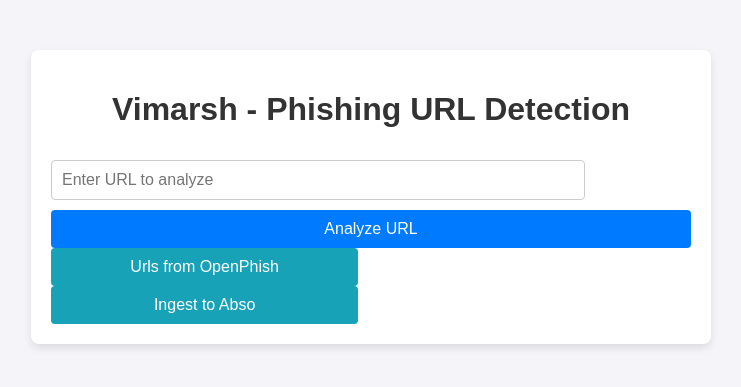
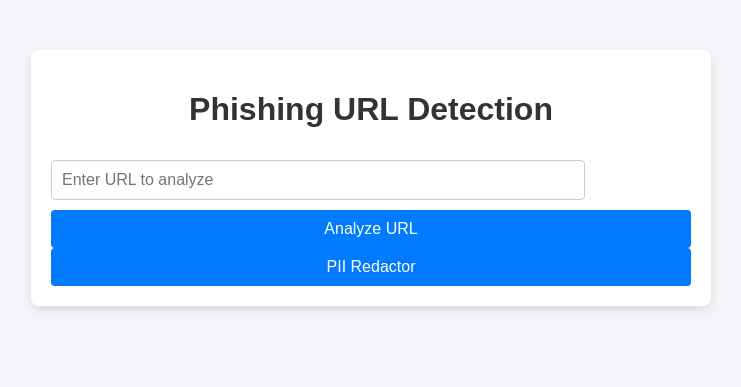
Before and after one commit to shriprad/phishingwebsite, a Flask app: page / in a window 1280 px wide. Shown: the top 387 px of the page, without its empty margins (269-1010 px from the left). Run offline with Flask 2, Linux system fonts and the light colour scheme.

Commit message:
Update index.html

```diff
--- a/templates/index.html
+++ b/templates/index.html
@@ -3,7 +3,7 @@
 <head>
     <meta charset="UTF-8">
     <meta name="viewport" content="width=device-width, initial-scale=1.0">
-    <title>Vimarsh - Phishing Detector</title>
+    <title>Phishing Detector</title>
     <style>
         body {
             font-family: Arial, sans-serif;
@@ -44,43 +44,21 @@
         button:hover {
             background-color: #0056b3;
         }
-        .justification {
+        .justification, .email-analysis {
             margin-top: 20px;
             padding: 10px;
             background-color: #e9ecef;
             border-radius: 5px;
         }
-        .feature-btn {
-            width: 48%;
-            padding: 10px;
-            font-size: 16px;
-            background-color: #17a2b8;
-            color: white;
-            border: none;
-            border-radius: 4px;
-            cursor: pointer;
-            margin-right: 4%;
-        }
-        .feature-btn:hover {
-            background-color: #138496;
-        }
-        .feature-btn:last-child {
-            margin-right: 0;
-        }
-        .alert {
-            padding: 10px;
-            margin-top: 20px;
-            background-color: #ffc107;
-            color: black;
-            border-radius: 5px;
-            text-align: center;
+        .hidden {
+            display: none;
         }
     </style>
 </head>
 <body>
 
     <div class="container">
-        <h1>Vimarsh - Phishing URL Detection</h1>
+        <h1>Phishing URL Detection</h1>
         <form method="POST">
             <input type="text" name="url" placeholder="Enter URL to analyze" required>
             <button type="submit">Analyze URL</button>
@@ -93,17 +71,28 @@
         </div>
         {% endif %}
 
-        <!-- Feature Buttons -->
-        <div>
-            <button class="feature-btn" onclick="alert('Feature not enabled')">Urls from OpenPhish</button>
-            <button class="feature-btn" onclick="alert('Feature not enabled')">Ingest to Abso</button>
+        <button id="piiButton" onclick="showPiiForm()">PII Redactor</button>
+
+        <div id="piiForm" class="hidden">
+            <form method="POST" action="/pii" id="piiFormSubmit">
+                <textarea name="email_headers" rows="6" placeholder="Enter email headers here..." required></textarea><br>
+                <button type="submit">Submit for Analysis</button>
+            </form>
         </div>
 
-        <!-- Alert for features not enabled -->
-        <div id="feature-alert" class="alert" style="display: none;">
-            Feature not enabled.
+        {% if email_analysis %}
+        <div class="email-analysis">
+            <h3>Email Redaction Analysis</h3>
+            <p>{{ email_analysis }}</p>
         </div>
+        {% endif %}
     </div>
 
+    <script>
+        function showPiiForm() {
+            var form = document.getElementById('piiForm');
+            form.classList.toggle('hidden');
+        }
+    </script>
 </body>
 </html>
```
